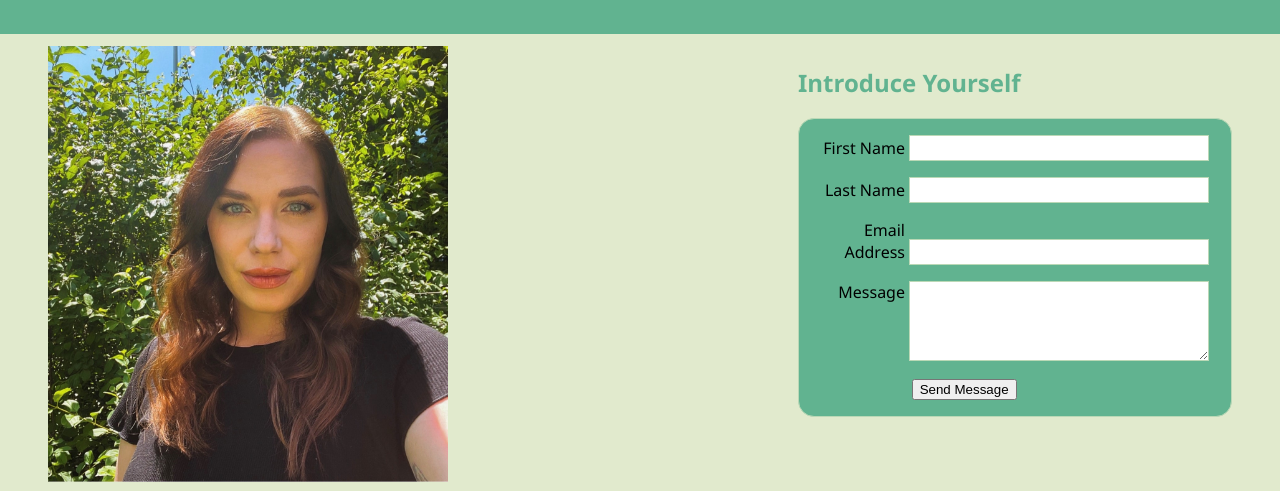
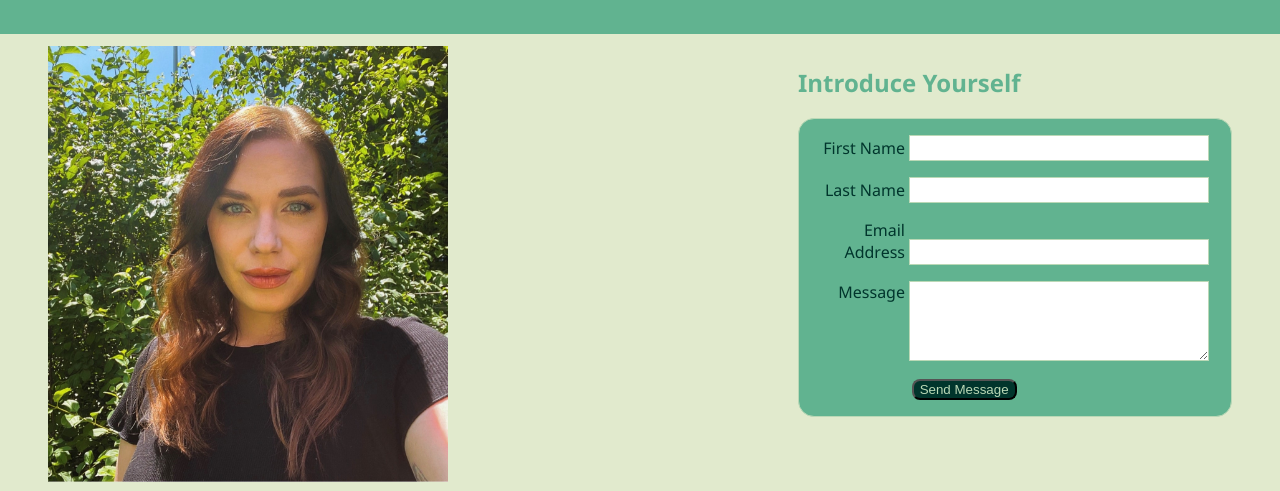
Before and after one commit to icstars/AboutMe-Emily, a plain HTML site: page index.html in a window 1280 px wide. Shown: the part 309-800 px from the top of the page. Drawn offline with Linux system fonts and the light colour scheme.

Commit message:
form button style
styling the form button

```diff
--- a/style.css
+++ b/style.css
@@ -87,6 +87,7 @@ form {
   border: 1px solid #bad8b6;
   border-radius: 1em;
   background-color: #61b390;
+  color:#01352c;
 }
 
 ul {
@@ -138,12 +139,16 @@ textarea {
 .buttonForm {
   /* Align buttons with the text fields */
   padding-left: 90px; /* same size as the label elements */
+
 }
 
 button {
   /* This extra margin represent roughly the same space as the space
      between the labels and their text fields */
   margin-left: 0.5em;
+  background-color: #01352c;
+  color: #bad8b6;
+  border-radius: 8px;
 }
 
 .paragraphResponse {
```
